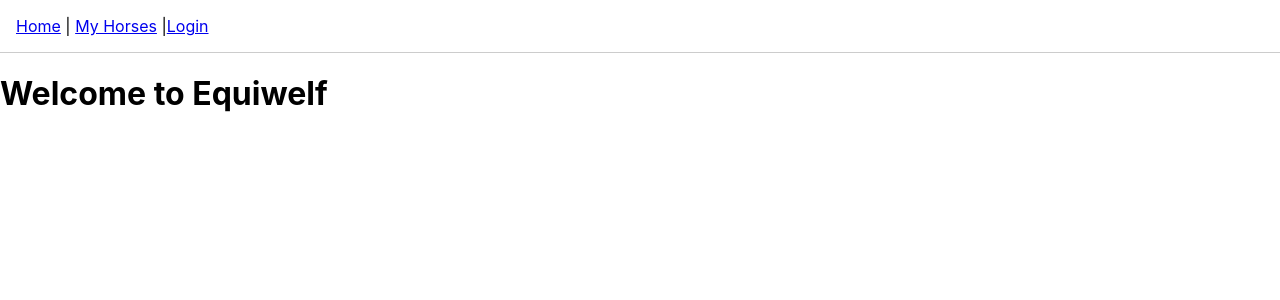
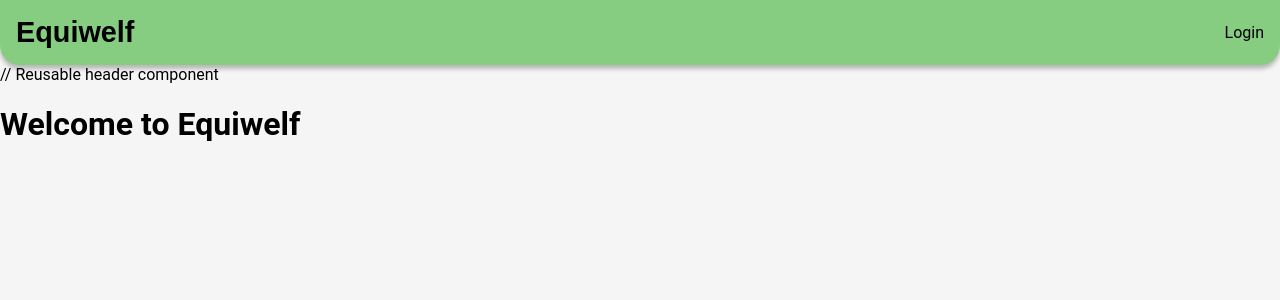
Before and after one commit to Mc-Colour/innovation_project, a React (Create React App) app in the folder client/: page / in a window 1280 px wide. Shown: the top 300 px of the page. Built offline with nearby package versions, Linux system fonts and the light colour scheme.

Commit message:
created header component and configured css based on figma design

```diff
--- a/client/src/App.js
+++ b/client/src/App.js
@@ -7,6 +7,8 @@ import HorseDetail from "./pages/HorseDetail";
 import WeightTracking from "./pages/WeightTracking";
 import Education from "./pages/Education";
 import CareReminders from "./pages/CareReminders";
+import "./styles/App.css";
+import Header from "./components/Header";
 
 function Home() {
     return <h1>Welcome to Equiwelf</h1>;
@@ -23,16 +25,7 @@ function App() {
     };
     return (
         <>
-            <nav style={{ padding: "1rem", borderBottom: "1px solid #ccc"}}>
-                <Link to="/">Home</Link> | <Link to="/horses">My Horses</Link> |
-                {!token ? (
-                    <Link to ="/auth">Login</Link>
-                ): (
-                    <button onClick={handleLogout} style={{ marginLeft: "1rem" }}>
-                        Logout
-                    </button>
-                )}
-            </nav>
+            <Header onLogout={handleLogout} isAuthenticated={!!token} /> // Reusable header component
             <Routes>
                 <Route path="/" element={<Home />} />
                 <Route path="/horses" element={<Horses />} />
--- /dev/null
+++ b/client/src/components/Header.js
@@ -0,0 +1,24 @@
+// Reusable header component
+
+import React from "react";
+import { Link } from "react-router-dom";
+
+export default function Header({onLogout, isAuthenticated}) {
+    return (
+        <header className="header">
+            <div className="header-inner">
+                <Link to="/" className="logo-link">
+                    <h1 className="logo">Equiwelf</h1>
+                </Link>
+
+                <div className="nav-links">
+                    {isAuthenticated ? (
+                        <button onClick={onLogout}>Logout</button>
+                    ) : (
+                        <Link to="/auth">Login</Link>
+                    )}
+                </div>
+            </div>
+        </header>
+    );
+}
--- a/client/src/pages/Home.js
+++ b/client/src/pages/Home.js
@@ -1,3 +1,4 @@
+//Homepage
 import React from "react";
 
 export default function Home() {
--- a/client/src/pages/HorseDetail.js
+++ b/client/src/pages/HorseDetail.js
@@ -1,3 +1,4 @@
+// Horse Detial page
 import React, { useEffect, useState } from 'react';
 import axios from 'axios';
 import { useParams } from 'react-router-dom';
--- a/client/src/styles/App.css
+++ b/client/src/styles/App.css
@@ -0,0 +1,51 @@
+body {
+    margin:0;
+    font-family: 'Roboto', sans-serif;
+    background-color: #f5f5f5;
+}
+
+/* Header Component Styles */
+.header {
+    background-color: #86cd82;
+    padding: 1rem;
+    border-bottom-left-radius: 20px;
+    border-bottom-right-radius: 20px;
+    box-shadow: 0 4px 4px rgba(0, 0, 0, 0.25);
+    position: sticky;
+    top: 0;
+    z-index: 10;
+}
+
+.header-inner {
+    display: flex;
+    justify-content: space-between;
+    align-items: center;
+}
+
+.logo {
+    font-family: "Krona One", sans-serif;
+    font-size: 1.8rem;
+    color: #000;
+    margin: 0;
+}
+
+.logo-link,
+.logo-link:hover {
+    text-decoration: none;
+}
+
+.nav-links a,
+.nav-links button {
+    margin-left: 1rem;
+    font-size:1rem;
+    text-decoration: none;
+    color: black;
+    background: none;
+    border: none;
+    cursor: pointer;
+}
+
+.nav-links button:hover,
+.nav-links a:hover {
+    text-decoration: underline;
+}
```
